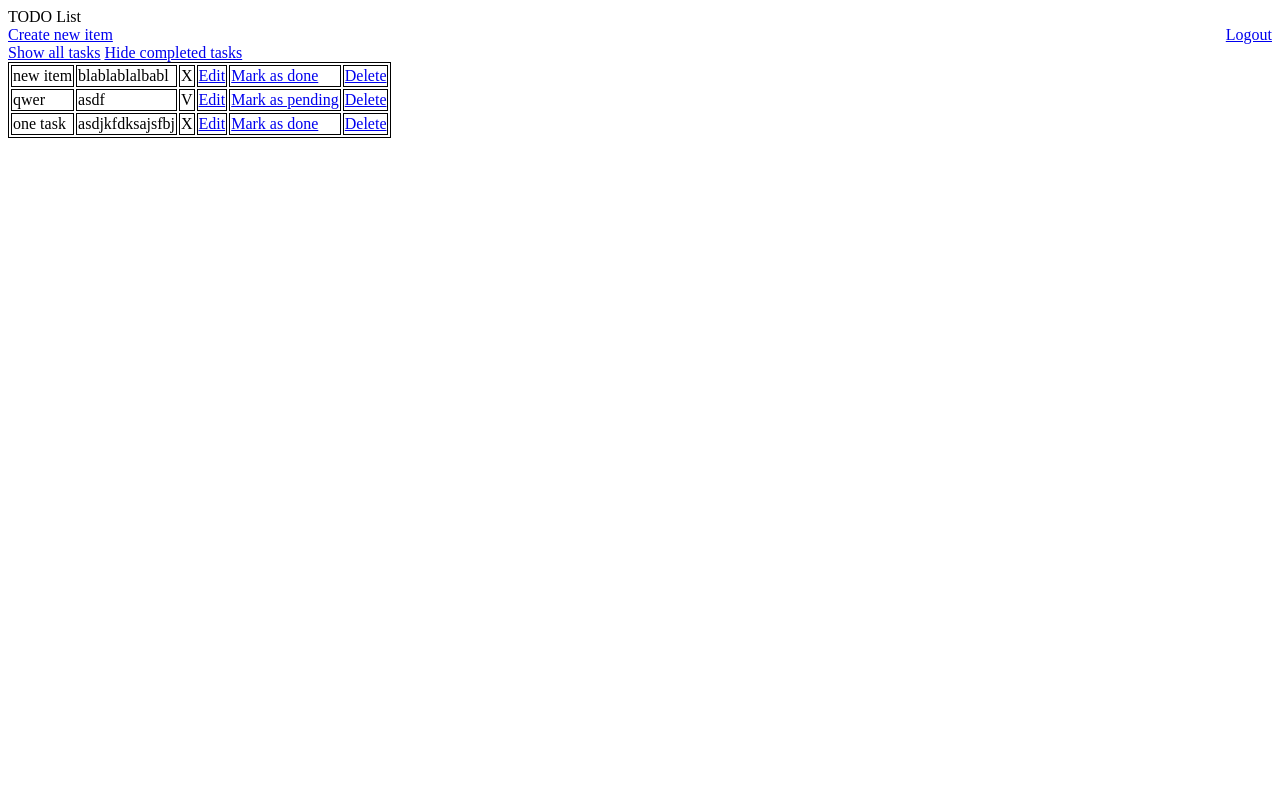
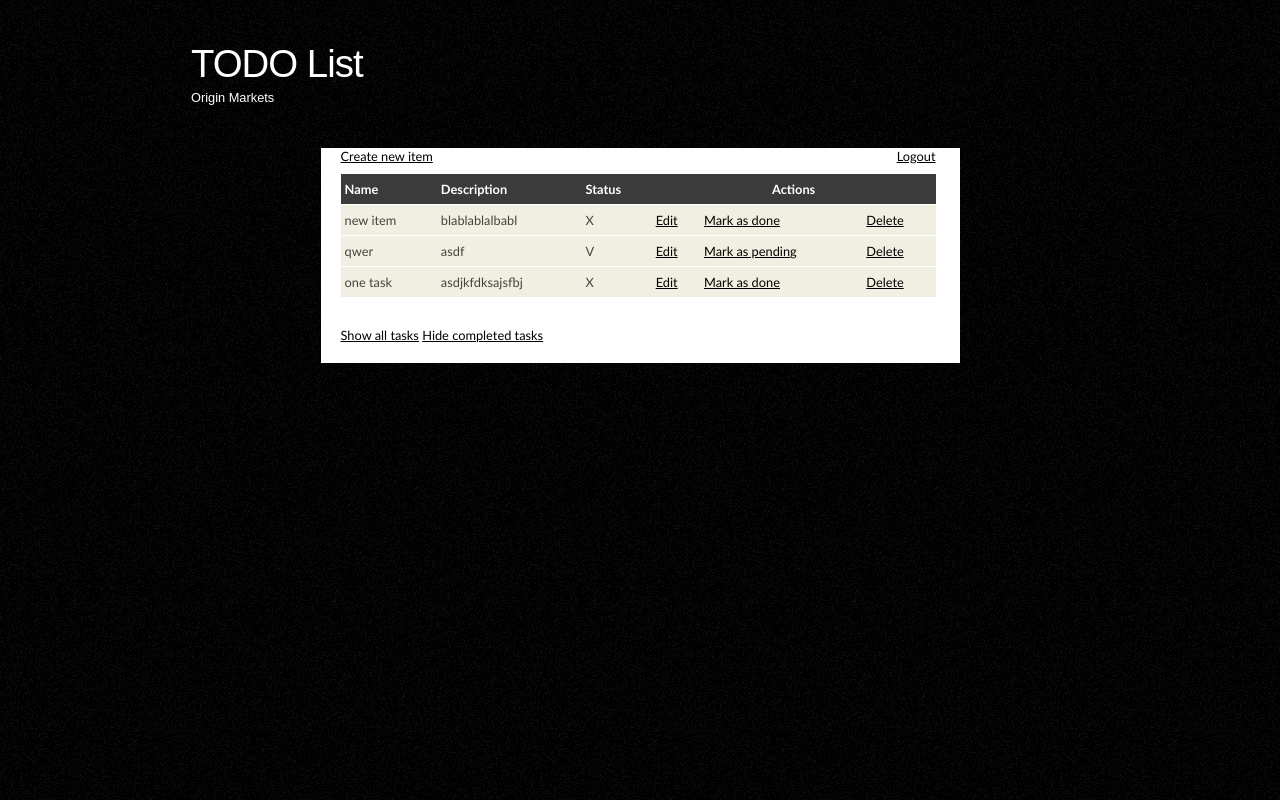
Before and after one commit to e/simple_todo_app, a Django app: page /list/ in a window 1280 px wide. Run offline with Django 3.2, Linux system fonts and the light colour scheme; data comes from the database, SQL or seed files in the repository.

Commit message:
Add stye

```diff
--- /dev/null
+++ b/todo/items/static/style/style.css
@@ -0,0 +1,291 @@
+html
+{ height: 100%;}
+
+*
+{ margin: 0;
+  padding: 0;}
+
+body
+{ font: normal .80em 'trebuchet ms', arial, sans-serif;
+  background: #F0EFE2 url(background.png) repeat;
+  color: #000;}
+
+p
+{ padding: 0 0 20px 0;
+  line-height: 1.7em;}
+
+img
+{ border: 0;}
+
+h1, h2, h3, h4, h5, h6
+{ font: normal 175% 'century gothic', arial, sans-serif;
+  color: #000;
+  margin: 0 0 15px 0;
+  padding: 15px 0 5px 0;}
+
+h2
+{ font: normal 175% 'century gothic', arial, sans-serif;}
+
+h4, h5, h6
+{ margin: 0;
+  padding: 0 0 5px 0;
+  font: normal 120% arial, sans-serif;}
+
+h5, h6
+{ font: italic 95% arial, sans-serif;
+  padding: 0 0 15px 0;}
+
+a, a:hover
+{ outline: none;
+  text-decoration: underline;
+  color: #000;}
+
+a:hover
+{ text-decoration: none;}
+
+.left
+{ float: left;
+  width: auto;
+  margin-right: 10px;}
+
+.right
+{ float: right;
+  width: auto;
+  margin-left: 10px;}
+
+.center
+{ display: block;
+  text-align: center;
+  margin: 20px auto;}
+
+blockquote
+{ margin: 20px 0;
+  padding: 10px 20px 0 20px;
+  border: 1px solid #E5E5DB;
+  background: #FFF;}
+
+ul
+{ margin: 2px 0 22px 17px;}
+
+ul li
+{ list-style-type: circle;
+  margin: 0 0 6px 0;
+  padding: 0 0 4px 5px;}
+
+ol
+{ margin: 8px 0 22px 20px;}
+
+ol li
+{ margin: 0 0 11px 0;}
+
+#main, #logo, #menubar, #site_content, #footer
+{ margin-left: auto;
+  margin-right: auto;}
+
+#header
+{ background: transparent;
+  height: 202px;}
+
+#logo
+{ width: 898px;
+  position: relative;
+  height: 148px;}
+
+#logo #logo_text
+{ position: absolute;
+  top: 20px;
+  left: 0;}
+
+#logo h1, #logo h2
+{ font: normal 300% 'century gothic', arial, sans-serif;
+  border-bottom: 0;
+  text-transform: none;
+  margin: 0;}
+
+#logo_text h1, #logo_text h1 a, #logo_text h1 a:hover
+{ padding: 22px 0 0 0;
+  color: #FFF;
+  letter-spacing: -1px;
+  text-decoration: none;}
+
+#logo_text h1 a .logo_colour
+{ color: #FFF;}
+
+#logo_text h2
+{ font-size: 100%;
+  padding: 4px 0 0 0;
+  color: #FFF;}
+
+#menubar
+{ width: 898px;
+  height: 52px;
+  padding: 0;
+  background: #000;}
+
+ul#menu, ul#menu li
+{ float: left;
+  margin: 0;
+  padding: 0;}
+
+ul#menu li
+{ list-style: none;}
+
+ul#menu li a
+{ letter-spacing: 0.1em;
+  font: normal 100% arial, sans-serif;
+  display: block;
+  float: left;
+  height: 17px;
+  margin: 10px 0 0 10px;
+  padding: 9px 26px 6px 26px;
+  text-align: center;
+  color: #FFF;
+  text-transform: uppercase;
+  text-decoration: none;
+  background: transparent;}
+
+ul#menu li a:hover, ul#menu li.selected a, ul#menu li.selected a:hover
+{ color: #FFF;
+  background: transparent url(transparent_light.png) repeat;}
+
+#site_content
+{ width: 595px;
+  overflow: hidden;
+  margin: 0 auto 0 auto;
+  padding: 0 24px 20px 20px;
+  background: #FFF;}
+
+.sidebar
+{ float: right;
+  width: 210px;
+  padding: 0 15px 20px 15px;}
+
+.sidebar ul
+{ width: 198px;
+  padding: 4px 0 0 0;
+  margin: 4px 0 30px 0;}
+
+.sidebar li
+{ list-style: none;
+  padding: 0 0 7px 0; }
+
+.sidebar li a, .sidebar li a:hover
+{ padding: 0 0 0 40px;
+  display: block;
+  background: transparent url(link.png) no-repeat left center;}
+
+.sidebar li a.selected
+{ color: #7E2451;
+  text-decoration: none;}
+
+#content
+{ text-align: left;
+  float: left;
+  width: 595px;
+  padding: 0;}
+
+#content ul
+{ margin: 2px 0 22px 0px;}
+
+#content ul li
+{ list-style-type: none;
+  background: url(bullet.png) no-repeat;
+  margin: 0 0 6px 0;
+  padding: 0 0 4px 25px;
+  line-height: 1.5em;}
+
+#footer
+{ width: 898px;
+  font: normal 100% 'lucida sans unicode', arial, sans-serif;
+  height: 33px;
+  padding: 24px 0 5px 0;
+  text-align: center;
+  background: transparent;
+  color: #FFF;
+  text-transform: uppercase;
+  letter-spacing: 0.1em;}
+
+#footer a
+{ color: #FFF;
+  text-decoration: none;}
+
+#footer a:hover
+{ color: #FFF;
+  text-decoration: underline;}
+
+.search
+{ color: #5D5D5D;
+  border: 1px solid #BBB;
+  width: 134px;
+  padding: 4px;
+  font: 100% arial, sans-serif;}
+
+#colours
+{ height: 0px;
+  text-align: right;
+  padding: 66px 16px 0px 300px;}
+
+.form_settings
+{ margin: 15px 0 0 0;}
+
+.form_settings p
+{ padding: 0 0 4px 0;}
+
+.form_settings span
+{ float: left;
+  width: 200px;
+  text-align: left;}
+
+.form_settings input, .form_settings textarea
+{ padding: 5px;
+  width: 299px;
+  font: 100% arial;
+  border: 1px solid #E5E5DB;
+  background: #FFF;
+  color: #47433F;}
+
+.form_settings .submit
+{ font: 100% arial;
+  border: 1px solid;
+  width: 99px;
+  margin: 0 0 0 212px;
+  height: 33px;
+  padding: 2px 0 3px 0;
+  cursor: pointer;
+  background: #000;
+  color: #FFF;}
+
+.form_settings textarea, .form_settings select
+{ font: 100% arial;
+  width: 299px;}
+
+.form_settings select
+{ width: 310px;}
+
+.form_settings .checkbox
+{ margin: 4px 0;
+  padding: 0;
+  width: 14px;
+  border: 0;
+  background: none;}
+
+.separator
+{ width: 100%;
+  height: 0;
+  border-top: 1px solid #D9D5CF;
+  border-bottom: 1px solid #FFF;
+  margin: 0 0 20px 0;}
+
+table
+{ margin: 10px 0 30px 0;}
+
+table tr th, table tr td
+{ background: #3B3B3B;
+  color: #FFF;
+  padding: 7px 4px;
+  text-align: left;}
+
+table tr td
+{ background: #F0EFE2;
+  color: #47433F;
+  border-top: 1px solid #FFF;}
--- a/todo/items/templates/base.html
+++ b/todo/items/templates/base.html
@@ -1,19 +1,28 @@
-<!DOCTYPE html>
+{% load staticfiles %}
+<!DOCTYPE HTML>
+<html>
+
 <head>
-<title>ORIGINMARKETS</title>
-
-<link href="style.css" rel="stylesheet" type="text/css" />
+  <title>Origin Markets</title>
+  <meta http-equiv="content-type" content="text/html; charset=UTF-8" />
+  <link rel="stylesheet" type="text/css" href="{% static 'style/style.css' %}" title="style" />
 </head>
 
 <body>
-<div id="wrap">
-<div id="topbar">
-  <h1 id="sitename"><a href="">  TODO List</a></h1>
-</div>
-<div id="content">
+  <div id="main">
+    <div id="header">
+      <div id="logo">
+        <div id="logo_text">
+          <h1><a href="index.html">TODO List</a></h1>
+          <h2>Origin Markets</h2>
+        </div>
+      </div>
+    <div id="site_content">
+      <div id="content">
 {% block content %}
 {% endblock %}
-</div>
-</div>
+      </div>
+    </div>
+  </div>
 </body>
 </html>
--- a/todo/items/templates/index.html
+++ b/todo/items/templates/index.html
@@ -1,28 +1,35 @@
-<div id="title">TODO List</div>
+{% extends 'base.html' %}
+{% block content %}
 <div style="float:right;"><a href="/logout/">Logout</a></div>
-<style>
-table, th, td {
-   border: 1px solid black;
-}
-</style>
 <a href="{% url 'item_create' %}">Create new item</a><br>
-<a href="{% url 'index' %}">Show all tasks</a>
-<a href="{% url 'list_pending' %}">Hide completed tasks</a>
-<table>
+<table style="width:100%; border-spacing:0;">
+  <tbody>
+    <tr>
+      <th>Name</th>
+      <th>Description</th>
+      <th>Status</th>
+      <th colspan="3" style="text-align:center;">Actions</th>
+    </tr>
 {% for item in items %}
     <tr>
       <td>{{ item.item_name }}</td>
       <td>{{ item.item_desc }}</td>
       <td>{% if item.is_done %}V{% else %}X{% endif %}</td>
       <td><a href="{% url 'item_update' item.id %}">Edit</a></td>
-<td><a href="{% url 'item_change_status' item.id %}">
+      <td>
+        <a href="{% url 'item_change_status' item.id %}">
         {% if item.is_done %}
         Mark as pending
         {% else %}
         Mark as done
         {% endif %}
-</a></td>
+        </a>
+      </td>
       <td><a href="{% url 'item_delete' item.id %}">Delete</a></td>
     </tr>
 {% endfor %}
+</tbody>
 </table>
+<a href="{% url 'index' %}">Show all tasks</a>
+<a href="{% url 'list_pending' %}">Hide completed tasks</a>
+{% endblock %}
--- a/todo/items/templates/login.html
+++ b/todo/items/templates/login.html
@@ -7,8 +7,9 @@
     <h1>Welcome to TODO list!</h1>
     <form action="{% url 'login' %}" method="post">
     {% csrf_token %}
-        {{form.username.label_tag}}{{form.username}}
-        {{form.password.label_tag}}{{form.password}}
+        <table>
+        {{ form.as_table }}
+        </table>
         <input type="submit" id="submit" name="submit" value="Sign in" />
         <input type="hidden" name="next" value="{{ next }}" />
     </form>
```
Also changed, not shown: todo/items/static/style/background.png (added), todo/items/static/style/transparent.png (added), todo/items/static/style/transparent_light.png (added). Lines whose indentation alone changed are shown as unchanged.
